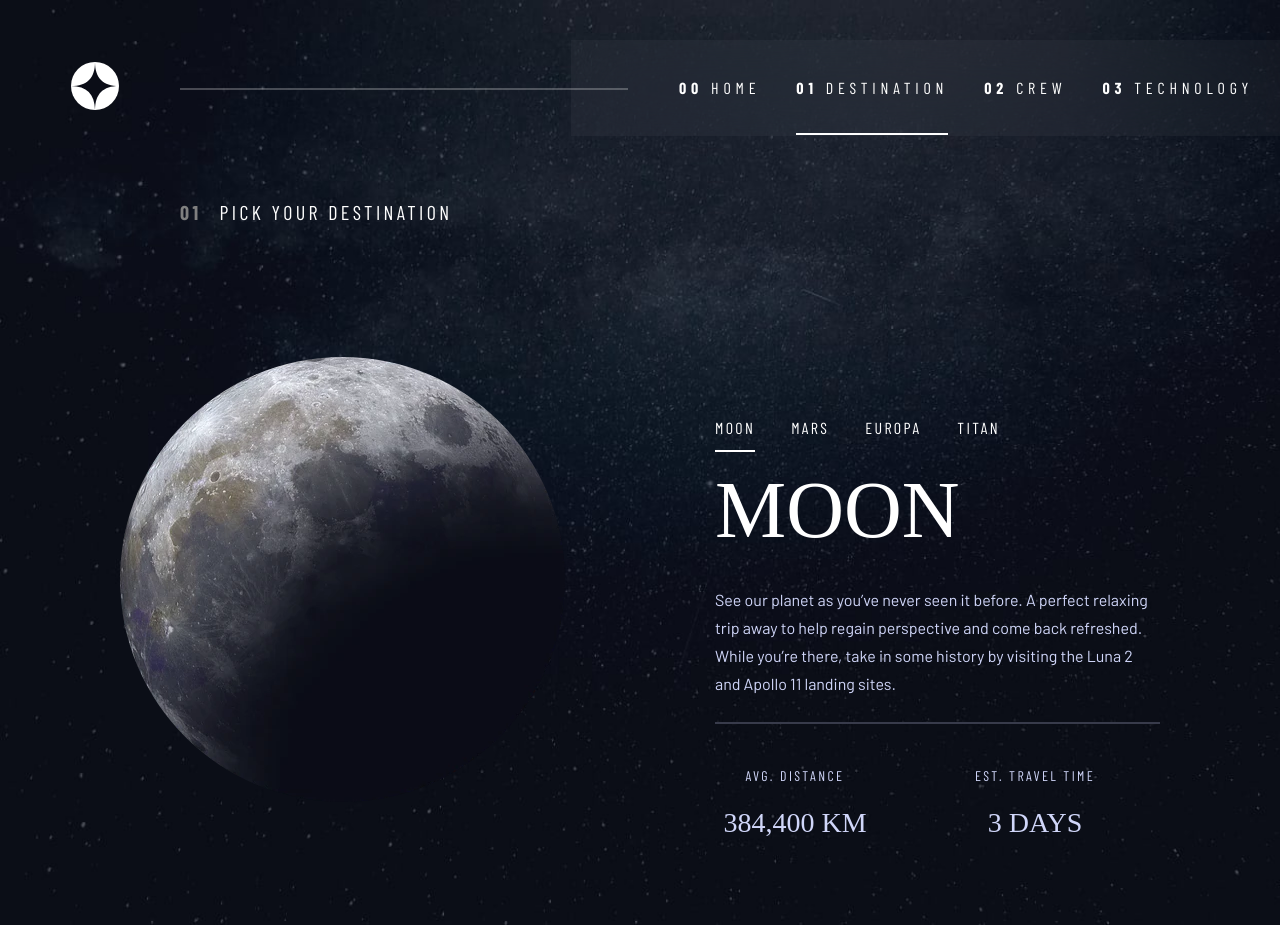
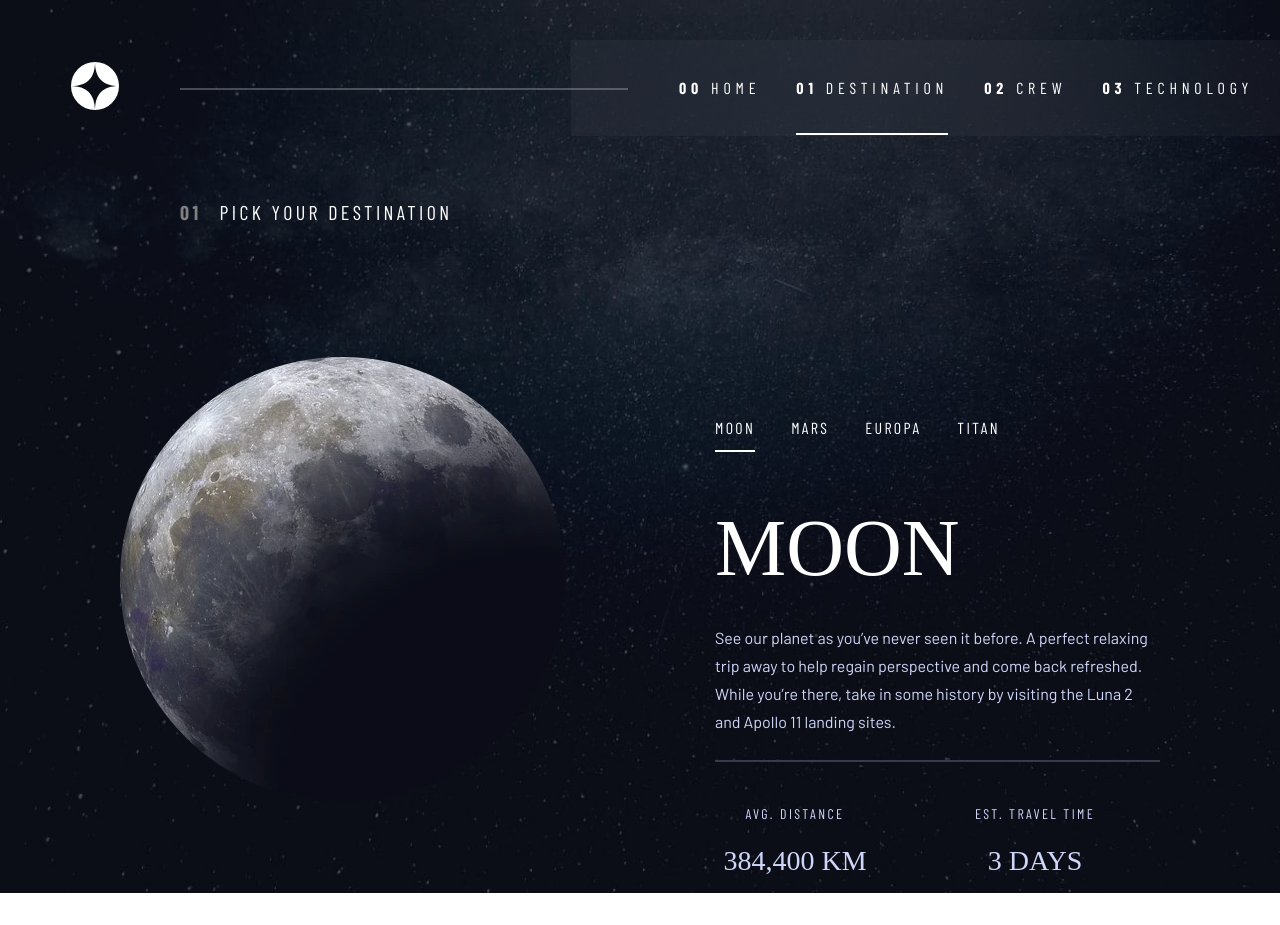
Before and after one commit to cqrlosArch/space-tourism, a React (Create React App) app: page /destination in a window 1280 px wide. After the commit the page ends 893 px from the top, so only its background shows below. Built offline with nearby package versions, Linux system fonts and the light colour scheme; a web font is replaced by a local one.

Commit message:
completed

```diff
--- a/src/components/Destination.jsx
+++ b/src/components/Destination.jsx
@@ -8,7 +8,8 @@ const DestinationStyled = styled.article`
   grid-template-rows: repeat(2, min-content);
   place-items: center;
   margin-top: 100px;
-  @media ${device.desktop} {
+  margin-bottom: 100px;
+  @media ${device.xl} {
     margin: 0 160px;
     grid-template-columns: auto auto;
     grid-template-rows: auto auto;
@@ -75,7 +76,7 @@ const DestInfo = styled.div`
   flex-direction: column;
   align-items: center;
   margin-top: 1rem;
-  margin-bottom: 2rem;
+
   @media ${device.md} {
     width: 100%;
     flex-direction: row;
@@ -92,7 +93,6 @@ const DestWrapper = styled.div`
   flex-direction: column;
   align-items: center;
   gap: 12px;
-  margin-bottom: 2rem;
 
   & .info-title {
     font-family: 'Barlow Condensed', sans-serif;
@@ -112,7 +112,13 @@ const DestWrapper = styled.div`
   @media ${device.xl} {
     margin-right: 80px;
     min-width: 160px;
+  }
+`;
 
+const StyledNavBar = styled.div`
+  margin-bottom: 20px;
+  @media ${device.md} {
+    margin-bottom: 32px;
   }
 `;
 
@@ -136,7 +142,6 @@ const Hero = styled.div`
     align-self: flex-start;
     margin-top: 64px;
     justify-self: flex-start;
-    margin-bottom: 2rem;
   }
 `;
 
@@ -155,7 +160,9 @@ const Destination = ({ dest }) => {
       </DestPicture>
 
       <Hero>
-        <MiniNavBar />
+        <StyledNavBar>
+          <MiniNavBar />
+        </StyledNavBar>
         <DestName>{dest.name}</DestName>
         <DestText>{dest.description}</DestText>
         <DestSeparation />
--- a/src/components/Technologies.jsx
+++ b/src/components/Technologies.jsx
@@ -8,7 +8,6 @@ const TechnologyStyled = styled.article`
   justify-self: center;
   grid-template-columns: 327px;
   grid-template-rows: repeat(3, min-content);
-  margin-top: 140px;
   @media ${device.md} {
     grid-template-columns: 458px;
     margin-top: 220px;
```
